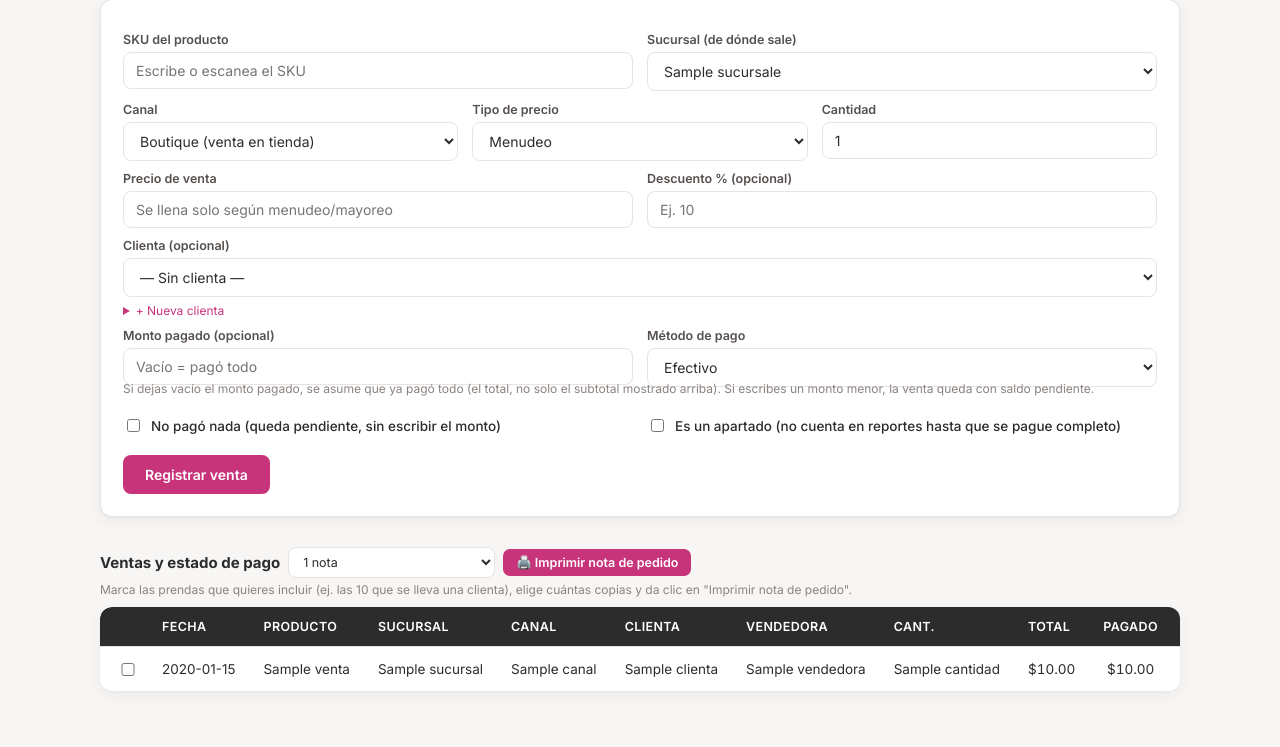
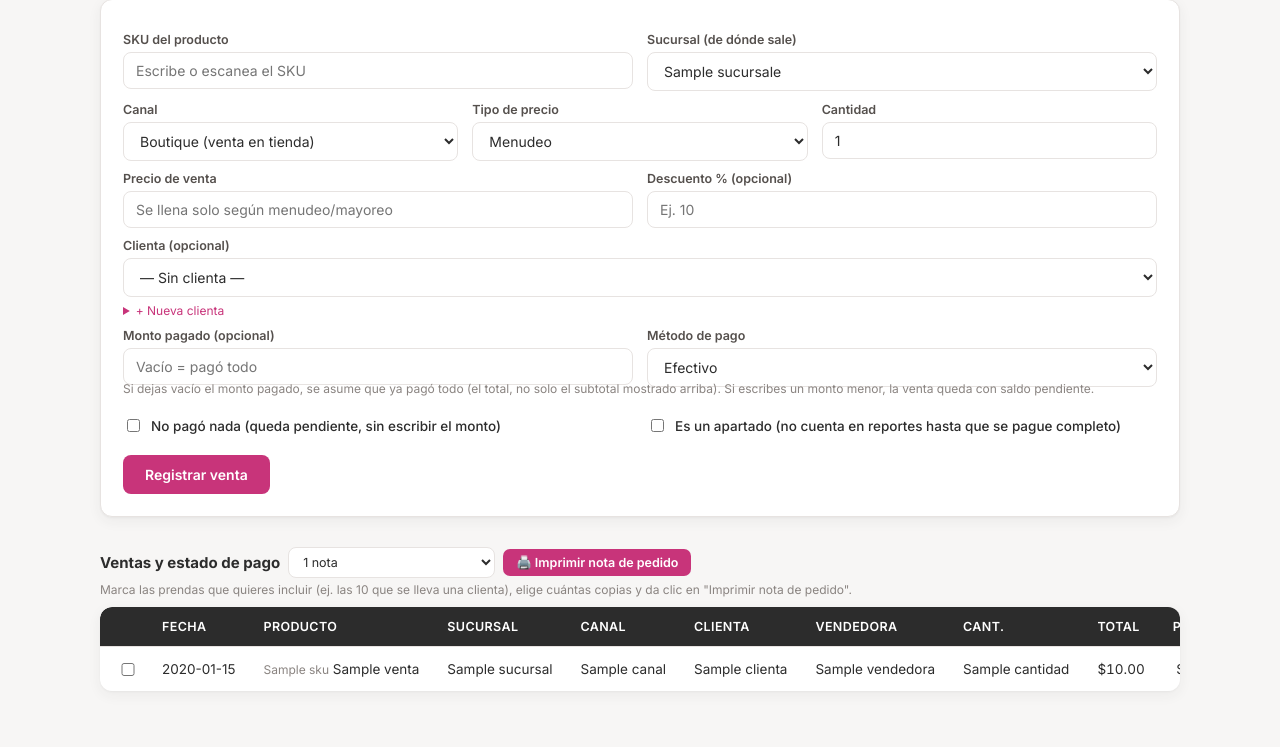
Before and after one commit to yuvalbaryosefp-alt/isha-wear-pos, a FastAPI app: template templates/ventas.html in a window 1280 px wide. Shown: the part 143-890 px from the top of the page. Run offline with FastAPI, Linux system fonts and the light colour scheme; the template is opened without the code that fills it: most values are stand-ins (such as "Sample title", 1, 10 or a date in 2020).

Commit message:
Muestra el SKU junto al producto en la lista de Ventas
La columna Producto ahora incluye el SKU (en gris, chico) antes del
título, igual que ya se hace en la nota impresa y en la ficha de la
clienta.

```diff
--- a/app/main.py
+++ b/app/main.py
@@ -740,7 +740,7 @@ def ver_ventas(
         )).mappings().all()
 
         ventas_rows = conn.execute(text(
-            "SELECT v.id, v.creada_en, p.titulo, s.nombre AS sucursal, v.canal, "
+            "SELECT v.id, v.creada_en, p.sku, p.titulo, s.nombre AS sucursal, v.canal, "
             "       v.tipo_precio, c.nombre AS clienta, ve.nombre AS vendedora, "
             "       v.cantidad, v.precio_unitario, "
             "       (v.precio_unitario * v.cantidad) AS total, d.tipo AS devolucion_tipo, v.apartado "
@@ -787,6 +787,7 @@ def ver_ventas(
         ventas.append({
             "id": v["id"],
             "creada_en": v["creada_en"].astimezone(ZONA_CDMX),
+            "sku": v["sku"],
             "titulo": v["titulo"],
             "sucursal": v["sucursal"],
             "canal": v["canal"],
--- a/templates/ventas.html
+++ b/templates/ventas.html
@@ -295,7 +295,7 @@
           <tr>
             <td><input type="checkbox" name="id" value="{{ v.id }}" form="form-nota"></td>
             <td>{{ v.creada_en.strftime("%d/%m/%Y %H:%M") }}</td>
-            <td>{{ v.titulo }}</td>
+            <td><span style="color:var(--texto-tenue); font-size:12px">{{ v.sku }}</span> {{ v.titulo }}</td>
             <td>{{ v.sucursal }}</td>
             <td>{{ v.canal|etiqueta_canal }}</td>
             <td>{{ v.clienta or "—" }}</td>
```
